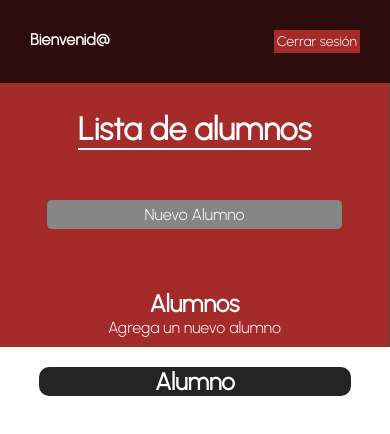
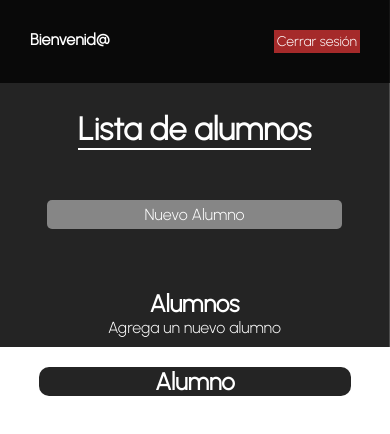
Before and after one commit to cris-perez93/alumn-crud, a React (Create React App) app: page /crud in a window 390 px wide. Shown: the top 434 px of the page. Built offline with nearby package versions, Linux system fonts and the light colour scheme.

Commit message:
css changes

```diff
--- a/src/index.css
+++ b/src/index.css
@@ -575,11 +575,7 @@ label{
 
     }
 
-    .container-lista{
-        background-color: brown;
-        margin-bottom:;
 
-    }
 
     .btn-temas{
         margin-top: 10px;
```
